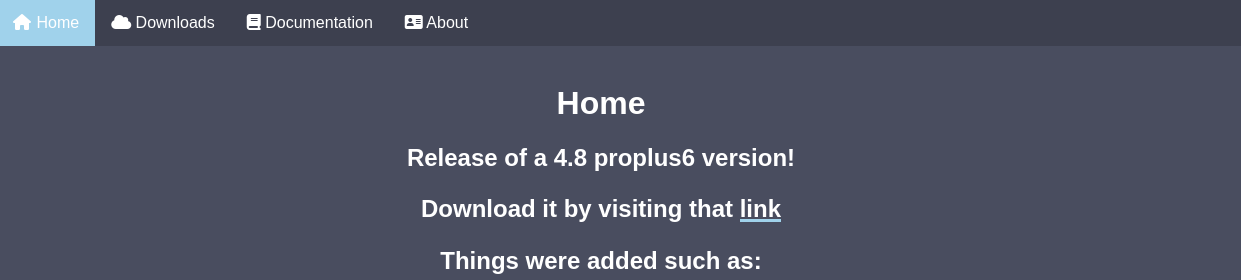
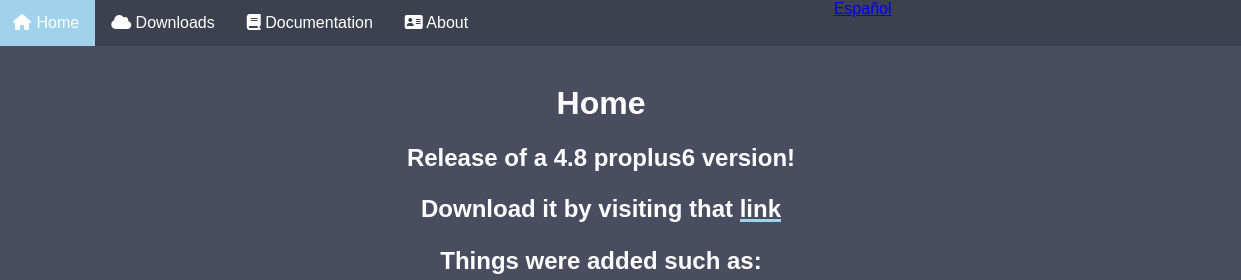
Before and after one commit to EgorChernov37/aragonitewebsite, a plain HTML site: page index.html in a window 1280 px wide. Shown: the top 280 px of the page, 39-1280 px from the left. Drawn offline with Linux system fonts and the light colour scheme.

Commit message:
uwuish updaet number too

```diff
--- a/index.html
+++ b/index.html
@@ -19,6 +19,7 @@
   <li><a href="/downloads"><i class="icon fa fa-cloud"></i> Downloads</a></li>
   <li><a href="/documentation"><i class="fa fa-book"></i> Documentation</a></li>
   <li><a href="/about"><i class="fa-solid fa-address-card"></i> About</a></li>
+  <a title="Spanish" href="qa-html-language-declarations.es"><span lang="es">Español</span></a>
 </ul>
 <h1 style="color: white;">Home</h1>
 <h2 style="color: white;">Release of a 4.8 proplus6 version!<h2>
```
